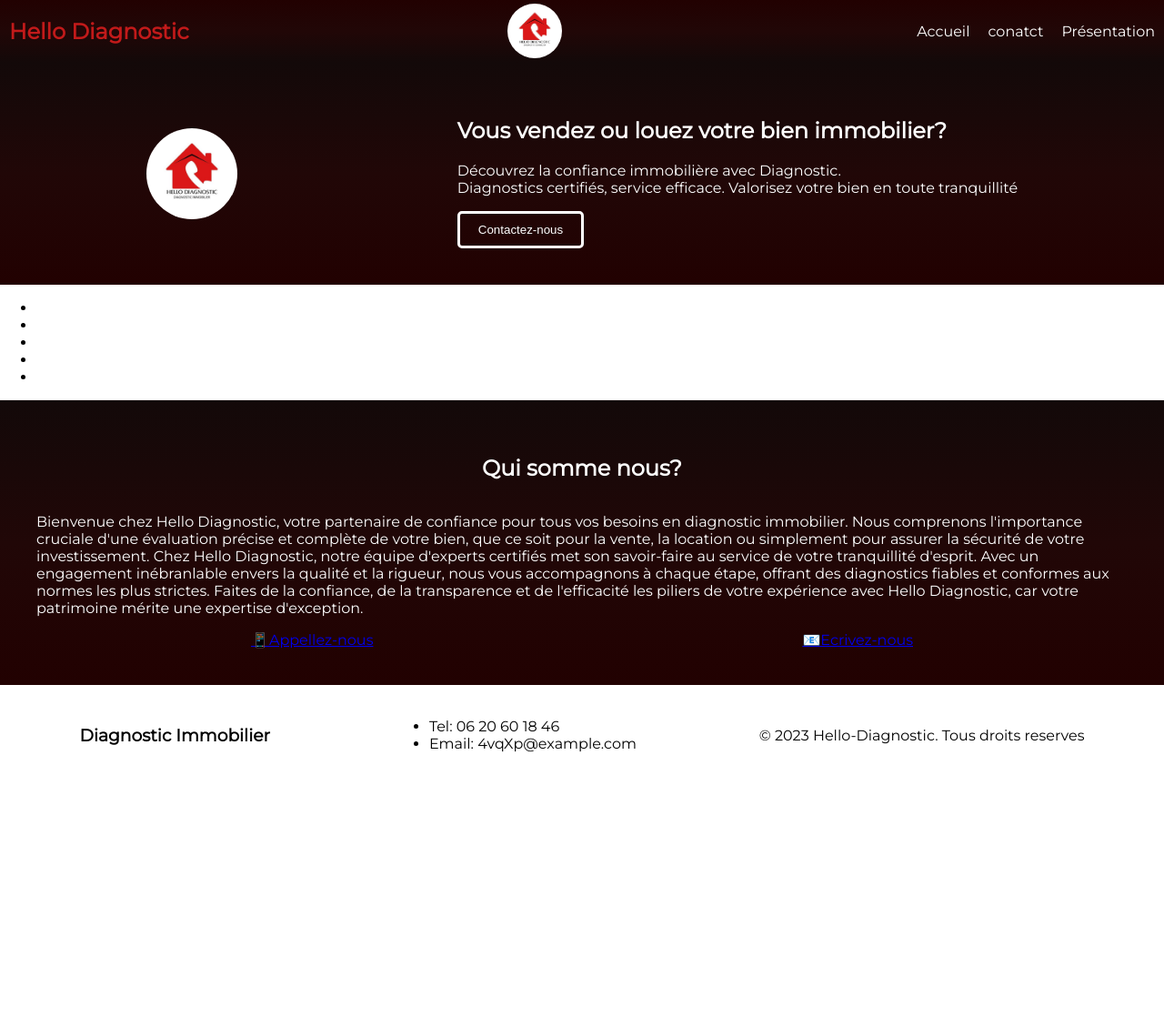
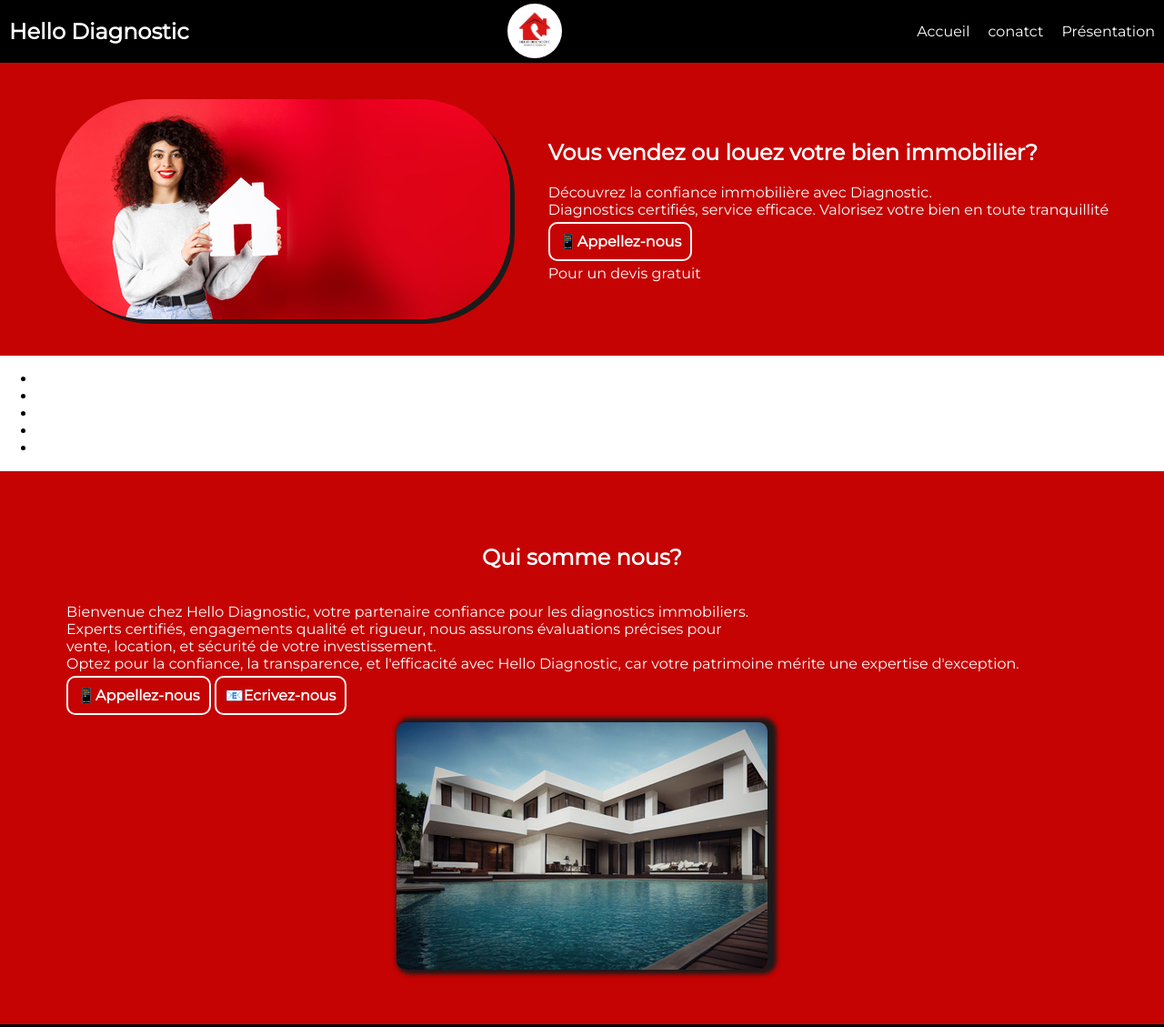
Before and after one commit to webmadao/Hello-Diagnostic, a plain HTML site: page index.html in a window 1280 px wide. Shown: the top 1129 px of the page at 91% size. Before the commit the page ends 863 px from the top, so only its background shows below. Drawn offline with Linux system fonts and the light colour scheme.

Commit message:
ajour img

```diff
--- a/index.html
+++ b/index.html
@@ -12,7 +12,7 @@
       <h1>Hello Diagnostic</h1>
       <img
         class="logo-nav"
-        src="logo.jpg"
+        src="./images/logo.jpg"
         alt="logo en forme de maison et de téléphone en rouge et blanc"
       />
       <ul>
@@ -23,8 +23,8 @@
     </nav>
     <header>
       <img
-        src="logo.jpg"
-        alt="logo en forme de maison et de téléphone en rouge et blanc"
+        src="./images/header-image.jpg"
+        alt="une femme souriante tenant une maison en maquette"
       />
       <section class="profil">
         <h2>Vous vendez ou louez votre bien immobilier?</h2>
@@ -33,7 +33,8 @@
           Diagnostics certifiés, service efficace. Valorisez votre bien en toute
           tranquillité
         </p>
-        <button>Contactez-nous</button>
+        <a href="tel:+33650499651">📱Appellez-nous</a>
+        <p class="devis">Pour un devis gratuit</p>
       </section>
     </header>
     <main>
@@ -45,24 +46,28 @@
         <li></li>
         <li></li>
       </ul>
-      <section class="apropos">
+      <sect class="apropos">
         <h2>Qui somme nous?</h2>
+        <div class="apropos-container">
+        <div class="apropos-text">
         <p>
-          Bienvenue chez Hello Diagnostic, votre partenaire de confiance pour
-          tous vos besoins en diagnostic immobilier. Nous comprenons
-          l'importance cruciale d'une évaluation précise et complète de votre
-          bien, que ce soit pour la vente, la location ou simplement pour
-          assurer la sécurité de votre investissement. Chez Hello Diagnostic,
-          notre équipe d'experts certifiés met son savoir-faire au service de
-          votre tranquillité d'esprit. Avec un engagement inébranlable envers la
-          qualité et la rigueur, nous vous accompagnons à chaque étape, offrant
-          des diagnostics fiables et conformes aux normes les plus strictes.
-          Faites de la confiance, de la transparence et de l'efficacité les
-          piliers de votre expérience avec Hello Diagnostic, car votre
+          Bienvenue chez Hello Diagnostic, votre partenaire confiance pour les
+          diagnostics immobiliers.<br> Experts certifiés, engagements qualité et
+          rigueur, nous assurons évaluations précises pour<br> vente, location, et
+          sécurité de votre investissement.<br> Optez pour la confiance, la
+          transparence, et l'efficacité avec Hello Diagnostic, car votre
           patrimoine mérite une expertise d'exception.
         </p>
-        <a href="tel:+33620601846">📱Appellez-nous</a>
-        <a href="mailto:4vqXp@example.com">📧Ecrivez-nous</a>
+        <a href="tel:+33650499651">📱Appellez-nous</a>
+        <a href="mailto:Hello.diagnostic@gmail.com">📧Ecrivez-nous</a>
+      </div>
+      <div class="apropos-image"></div>
+        <img src="./images/villa.jpg" class="villa-image" alt="villa blance avec piscine" />
+
+      </div>
+
+    </div>
+
       </section>
     </main>
 
--- a/style.css
+++ b/style.css
@@ -8,7 +8,19 @@
     margin: 0;
 }
 
+a{
+    text-decoration: none;
+    color: inherit;
+    font-weight: bold;
+    padding: 10px;
+    border: solid 2px white;
+    border-radius: 10px;
+}
 
+a:hover {
+    background-color: white;
+    color: black;
+}
 
  nav {
 	display: flex;
@@ -16,12 +28,13 @@
 	justify-content: space-between;
 	align-items: center;
     padding-inline: 10px;
-    background: linear-gradient(#220101, #210707, #130909);
-
+    background-color: black;
+    /*background: linear-gradient(#220101, #210707, #130909);*/
+    color: white;
 }
 
 nav h1 {
-    color: var(--red);
+
     align-content: center;
 }
 .logo-nav {
@@ -35,7 +48,11 @@
     align-items: center;
     gap: 20px;
     list-style: none;
-    color: white;
+
+}
+
+nav ul li {
+    cursor: pointer;
 }
 
 
@@ -46,13 +63,14 @@
     justify-content: space-around;
     align-items: center;
     background-color: #a33737;
-    background: linear-gradient(#130909, #210707, #220101);
+    /*background: linear-gradient(#130909, #210707, #220101);*/
+    background-color: rgb(197, 3, 3);
     color: white;
 }
 
 header img {
     border-radius: 100px;
-    width: 100px;
+    box-shadow: 5px 5px 0px rgb(28, 26, 26);
 }
 
 button {
@@ -65,22 +83,38 @@
 }
 
 button:hover {
-    background: linear-gradient(#790101, #430202, #1d0101);
-
+   /* background: linear-gradient(#790101, #430202, #1d0101);*/
+   background-color: red;
 }
 
 
+.apropos {
+    padding: 60px 40px;
+    display: flex;
+    flex-wrap: wrap;
+    flex-direction: column;
+    justify-content: space-around;
+    align-items: center;
+    color: white;
+    background-color: rgb(197, 3, 3);
+}
 
-
-
-.apropos {
-    padding: 40px;
+.apropos-container {
     display: flex;
     flex-wrap: wrap;
     justify-content: space-around;
     align-items: center;
-    color: white;
-    background: linear-gradient(#130909, #210707, #220101);
+    gap: 20px;
+}
+.apropos-img{
+    display: flex;
+    flex-direction: column;
+}
+
+.villa-image {
+
+    border-radius: 10px;
+    box-shadow: 5px 0px 5px 5px rgb(28, 26, 26);
 }
 
 footer {
@@ -90,7 +124,7 @@
     justify-content: space-around;
     align-items: center;
     /*background: linear-gradient(#130909, #210707, #220101);*/
-    background-color: white;
-
+    background-color: black;
+    color: white;
 
 }
```
Also changed, not shown: images/header-image.jpg (added), images/logo.jpg (renamed from logo.jpg), images/villa.jpg (added).
